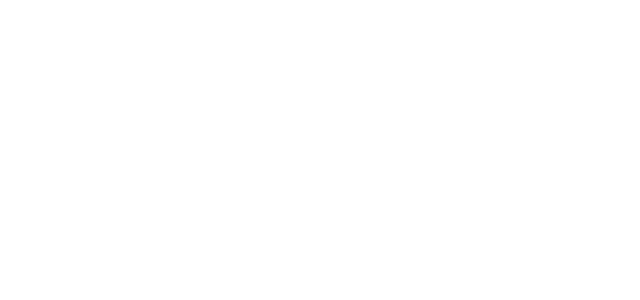
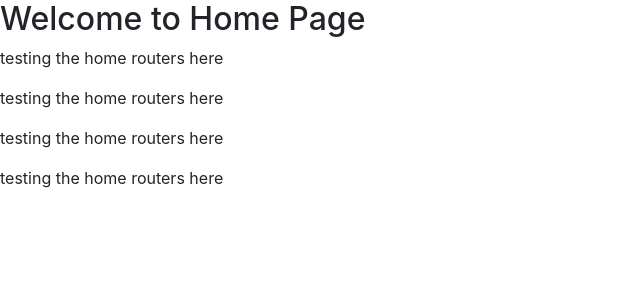
Before and after one commit to malik-i/project-idk, a React (Create React App) app: page / in a window 1280 px wide. Shown: the top 300 px of the page, without its empty margins (0-640 px from the left). Built offline with nearby package versions, Linux system fonts and the light colour scheme.

Commit message:
added the routers

```diff
--- a/src/App.js
+++ b/src/App.js
@@ -9,7 +9,14 @@
   render(){
     return(
       <React.Fragment>
-
+        <Router>
+          <Switch>
+            <Route exact path="/" component={Home} />
+            <Route path="/about" component={About} />
+            <Route path="/contact" component={Contact} />
+            <Route component={NoMatch} />
+          </Switch>
+        </Router>
       </React.Fragment>
     )
   }
```
